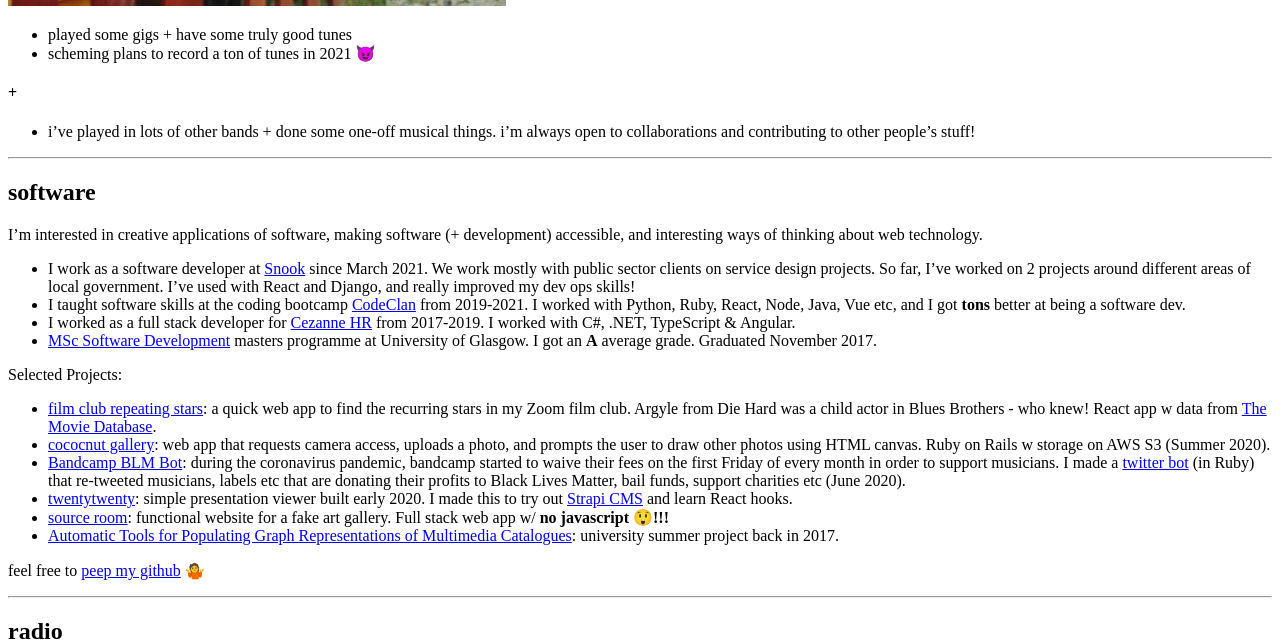
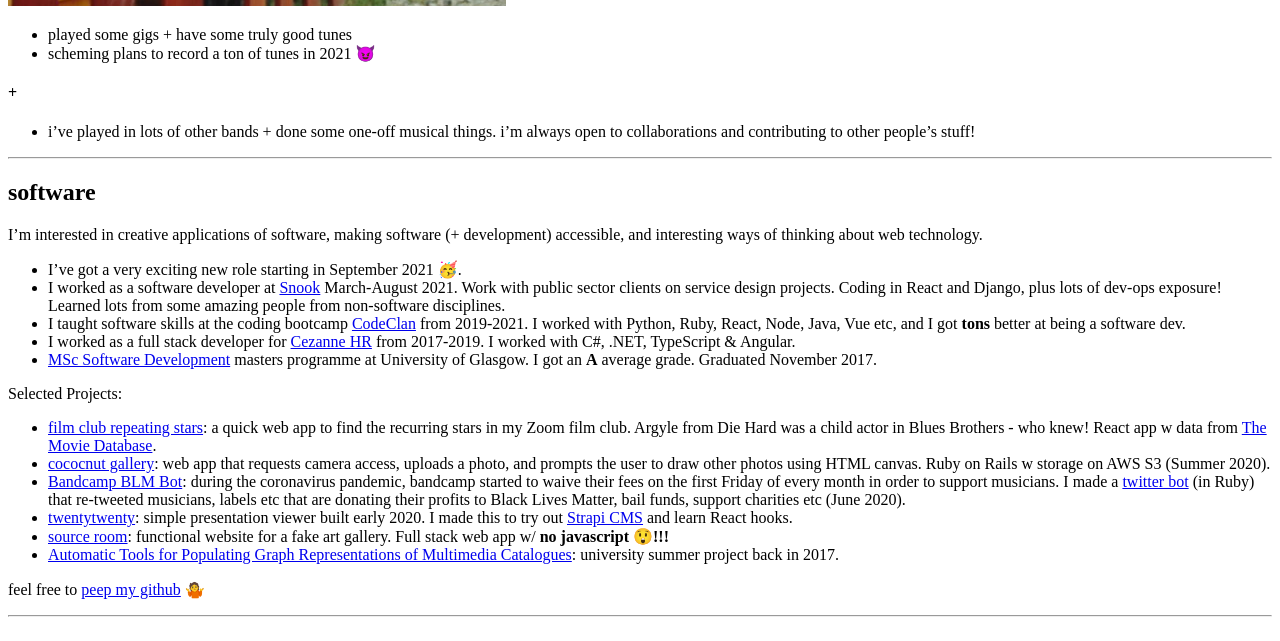
Before and after one commit to kingdomlevel/kingdomlevel.github.io, a Jekyll site: the page built from index.markdown, in a window 1280 px wide and 900 px high, scrolled down 4163 px, cut to the strip 0-641 px from the top of the window. Built offline with Jekyll 4.4.1, drawn with Linux system fonts in a browser that asks for light colours; our own code applies the rules of GitHub Pages for plain Markdown files.

Commit message:
updates software section to reflect employment aug 2021

```diff
--- a/index.markdown
+++ b/index.markdown
@@ -97,7 +97,8 @@
 
 ## <a name="software"></a>software
 I'm interested in creative applications of software, making software (+ development) accessible, and interesting ways of thinking about web technology.
-+ I work as a software developer at [Snook](https://wearesnook.com) since March 2021. We work mostly with public sector clients on service design projects. So far, I've worked on 2 projects around different areas of local government. I've used with React and Django, and really improved my dev ops skills!
++ I've got a very exciting new role starting in September 2021 🥳.
++ I worked as a software developer at [Snook](https://wearesnook.com) March-August 2021. Work with public sector clients on service design projects. Coding in React and Django, plus lots of dev-ops exposure! Learned lots from some amazing people from non-software disciplines.
 + I taught software skills at the coding bootcamp [CodeClan](https://codeclan.com/) from 2019-2021. I worked with Python, Ruby, React, Node, Java, Vue etc, and I got **tons** better at being a software dev.
 + I worked as a full stack developer for [Cezanne HR](https://cezannehr.com/) from 2017-2019. I worked with C#, .NET, TypeScript & Angular.
 + [MSc Software Development][uni] masters programme at University of Glasgow. I got an **A** average grade. Graduated November 2017.
```
